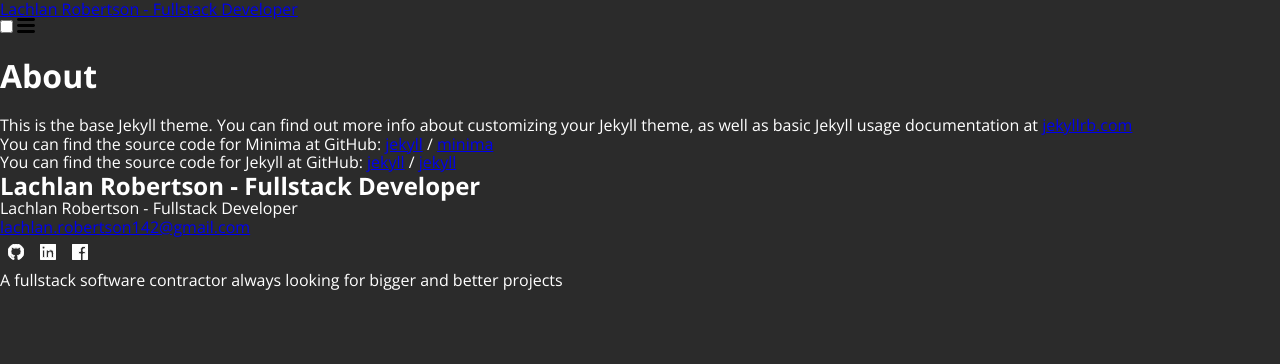
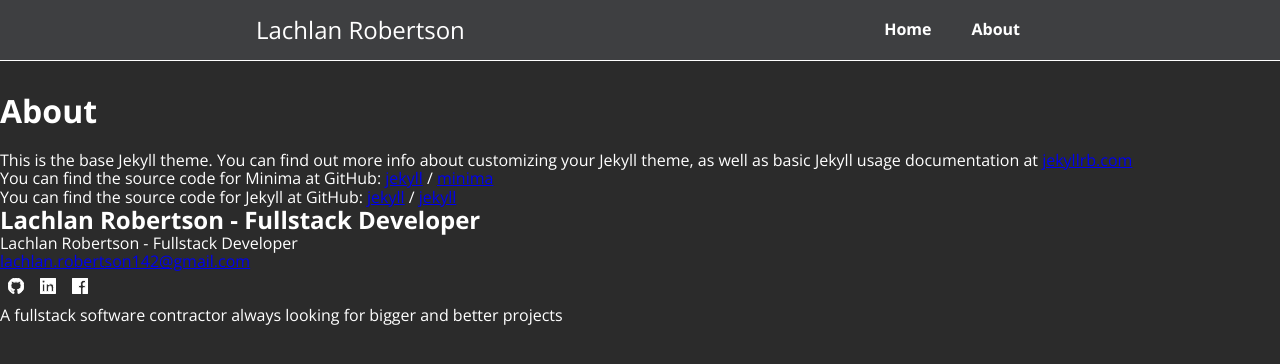
Before and after one commit to lrobert142/lrobert142.github.io, a Jekyll site: the page built from about.md, in a window 1280 px wide. Shown: the top 364 px of the page. Built offline with Jekyll 4.4.1, drawn with Linux system fonts in a browser that asks for light colours.

Commit message:
Header styles (including reponsive styles)

```diff
--- a/_config.yml
+++ b/_config.yml
@@ -19,9 +19,10 @@ author_data:
   linkedin_username: lachlan-robertson-31238377
   facebook_username: lachlan.robertson.754
 
-# Header settings
-header_pages:
-  - about
+# Nav settings
+navbar:
+  - slug: about
+    title: About
 
 # Build settings
 markdown: kramdown
--- a/_includes/header.html
+++ b/_includes/header.html
@@ -1,13 +1,10 @@
 <header class="site-header" role="banner">
 
     <div class="wrapper">
-    {%- assign default_paths = site.pages | map: "path" -%}
-    {%- assign page_paths = site.header_pages | default: default_paths -%}
-    <a class="site-title" rel="author" href="{{ "/" | relative_url }}">{{ site.title | escape }}</a>
+        <a class="site-title" rel="author" href="{{ '/' | relative_url }}">{{ site.author_data.name | escape }}</a>
 
-    {%- if page_paths -%}
         <nav class="site-nav">
-        <input type="checkbox" id="nav-trigger" class="nav-trigger" />
+            <input type="checkbox" id="nav-trigger" class="nav-trigger"/>
             <label for="nav-trigger">
                 <span class="menu-icon">
                     <svg viewBox="0 0 18 15" width="18px" height="15px">
@@ -16,15 +13,12 @@
               </span>
             </label>
 
-        <div class="trigger">
-          {%- for path in page_paths -%}
-            {%- assign my_page = site.pages | where: "path", path | first -%}
-            {%- if my_page.title -%}
-            <a class="page-link" href="{{ my_page.url | relative_url }}">{{ my_page.title | escape }}</a>
-            {%- endif -%}
+            <ul class="links">
+                <li class="link-container mobile-only"><a class="link" href="{{ '/' | relative_url }}">Home</a></li>
+                {%- for item in site.navbar -%}
+                <li class="link-container"><a class="link" href="{{ item.slug }}">{{ item.title }}</a></li>
                 {%- endfor -%}
-        </div>
+            </ul>
         </nav>
-    {%- endif -%}
     </div>
 </header>
--- a/_sass/includes/header.scss
+++ b/_sass/includes/header.scss
@@ -1,2 +1,96 @@
-.header {
+.site-header {
+  $nav-padding: 1.25rem;
+
+  display: block;
+  border-bottom: 1px solid var(--white);
+  margin-bottom: 2rem;
+  background-color: var(--grey);
+
+  .wrapper {
+    max-width: var(--content-width);
+    margin: 0 auto;
+  }
+
+  .site-title {
+    display: inline-block;
+    margin: 1rem;
+    font-size: 1.5rem;
+    color: var(--white);
+    text-decoration: none;
+
+    &:hover {
+      opacity: 0.5;
+      transition: opacity 0.5s ease;
+    }
+  }
+
+  .site-nav {
+    float: right;
+
+    .links {
+      list-style: none;
+    }
+
+    .link-container {
+      display: inline-block;
+    }
+
+    .link {
+      display: inline-block;
+      padding: $nav-padding;
+      font-size: 1rem;
+      color: var(--white);
+      text-decoration: none;
+      font-weight: 700;
+
+      &:hover {
+        opacity: 0.5;
+        transition: opacity 0.5s ease;
+      }
+    }
+
+    #nav-trigger,
+    .menu-icon {
+      display: none;
+    }
+
+    .menu-icon {
+      padding: $nav-padding;
+      fill: var(--white);
+    }
+  }
+
+  @media (max-width: 600px) {
+    .site-nav {
+      .links {
+        position: absolute;
+        top: 3.75rem;
+        bottom: 0;
+        left: 100vw;
+        right: 0;
+        float: none;
+        background: var(--grey);
+        padding: 2rem;
+        transition: left 0.5s ease-in-out;
+      }
+
+      .link-container {
+        display: block;
+      }
+
+      .link {
+        display: block;
+        font-size: 2rem;
+        text-align: center;
+      }
+
+      .menu-icon {
+        display: inline-block;
+      }
+
+      #nav-trigger:checked ~ .links {
+        left: 0;
+      }
+    }
+  }
 }
--- a/_sass/main.scss
+++ b/_sass/main.scss
@@ -1,6 +1,9 @@
 * {
   --black: #2B2B2B;
   --white: #FFFFFF;
+  --grey: #3E3F41;
+
+  --content-width: 800px;
 
   font-family: 'Open Sans', sans-serif;
   box-sizing: border-box;
```
Lines whose indentation alone changed are shown as unchanged.
